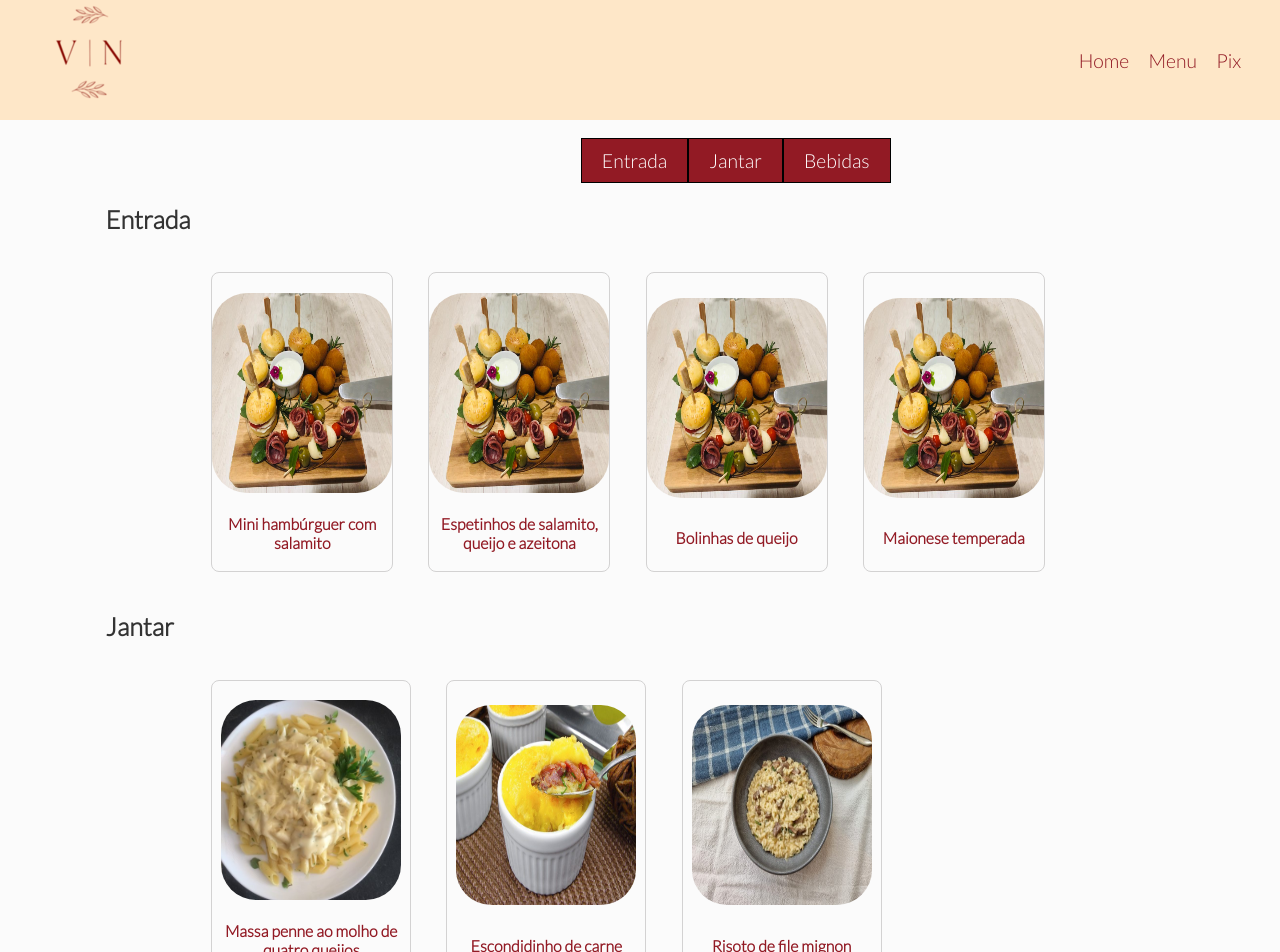
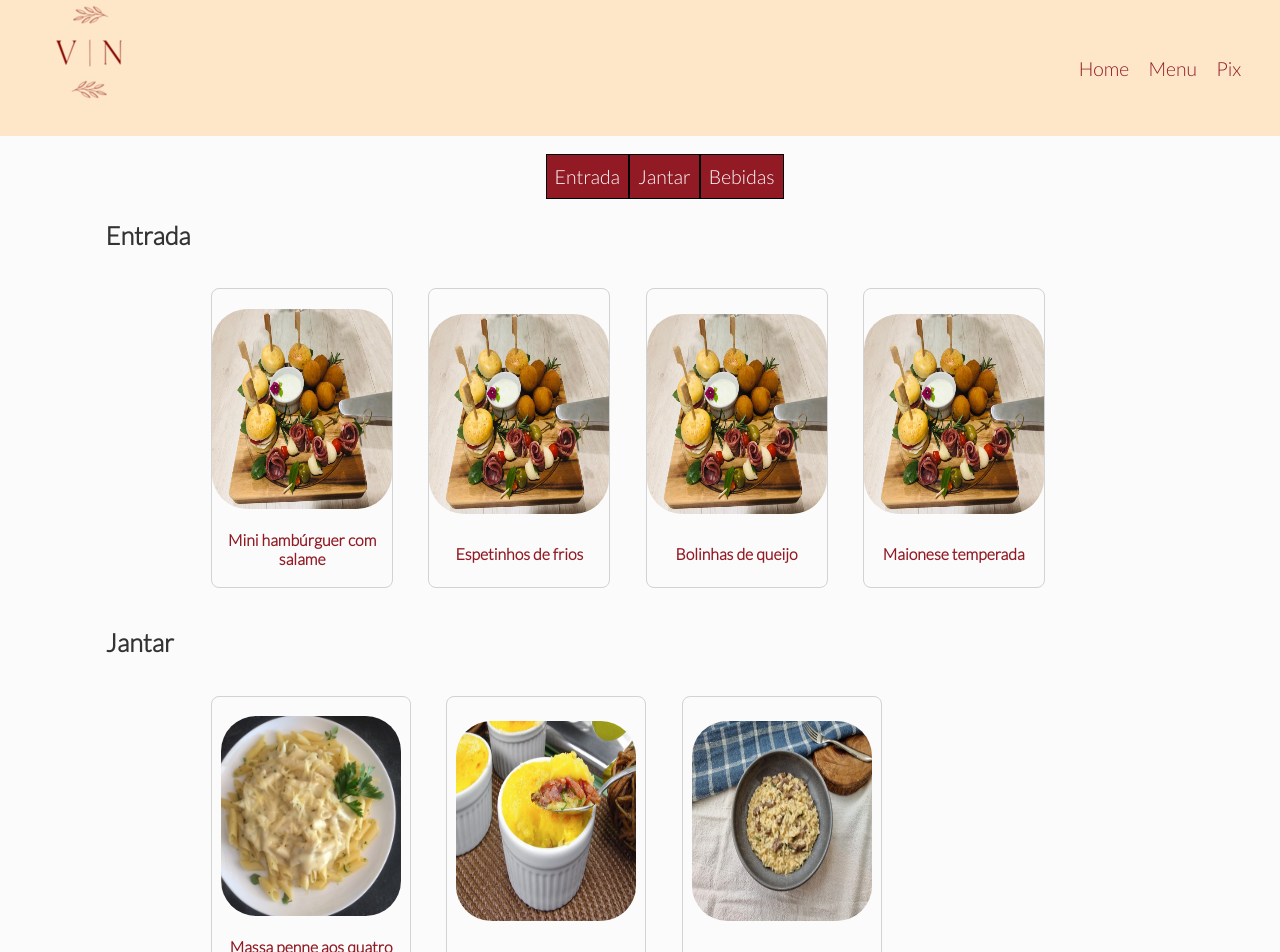
Before and after one commit to Nathanms1/siteCasamentoNathan, a React (Create React App) app: page /menu in a window 1280 px wide. Shown: the top 952 px of the page. Built offline with nearby package versions, Linux system fonts and the light colour scheme.

Commit message:
Detalhes corrigidos

```diff
--- a/src/components/layout/Navbar.module.css
+++ b/src/components/layout/Navbar.module.css
@@ -1,5 +1,5 @@
 .navbar {
-    height: 15%;
+    height: 17%;
     display: flex;
     justify-content: space-between;
     background-color: #fee7c8;
@@ -40,6 +40,7 @@
 
     .navbar img{
         height: 80%;
+        margin-top: 0.7rem;
     }
 
     .list {
--- a/src/components/pages/Menu.js
+++ b/src/components/pages/Menu.js
@@ -21,11 +21,11 @@ function Menu(){
             <div className={styles.menu_Entrada}>
                 <article className={styles.entrada}>
                     <img src={mini} alt="miniHamburguer" />
-                    <strong>Mini hambúrguer com salamito</strong>
+                    <strong>Mini hambúrguer com salame</strong>
                 </article>
                 <article className={styles.entrada}>
                     <img src={mini} alt="espetinhos" />
-                    <strong>Espetinhos de salamito, queijo e azeitona</strong>
+                    <strong>Espetinhos de frios</strong>
                 </article>
                 <article className={styles.entrada}>
                     <img src={mini} alt="bolinhas" />
@@ -40,7 +40,7 @@ function Menu(){
             <div className={styles.menu_Jantar}>
                 <article className={styles.janta}>
                     <img src={penne} alt="penne" />
-                    <strong>Massa penne ao molho de quatro queijos</strong>
+                    <strong>Massa penne aos quatro queijos</strong>
                 </article>
                 <article className={styles.janta}>
                     <img src={escondidinho} alt="escondidinho" />
--- a/src/components/pages/Menu.module.css
+++ b/src/components/pages/Menu.module.css
@@ -11,7 +11,7 @@
     flex-direction: row;
     justify-content: space-between;
     align-items: center;
-    margin: 0 27rem;
+    margin: 0 25rem;
     color: #3d3c3c;
     text-decoration: none;
 }
@@ -26,7 +26,7 @@
     text-align: center;
     text-decoration: none;
     display: inline-block;
-    padding: 10px 20px;
+    padding: 10px 8px;
 }
 
 .subMenu p:hover{
```
